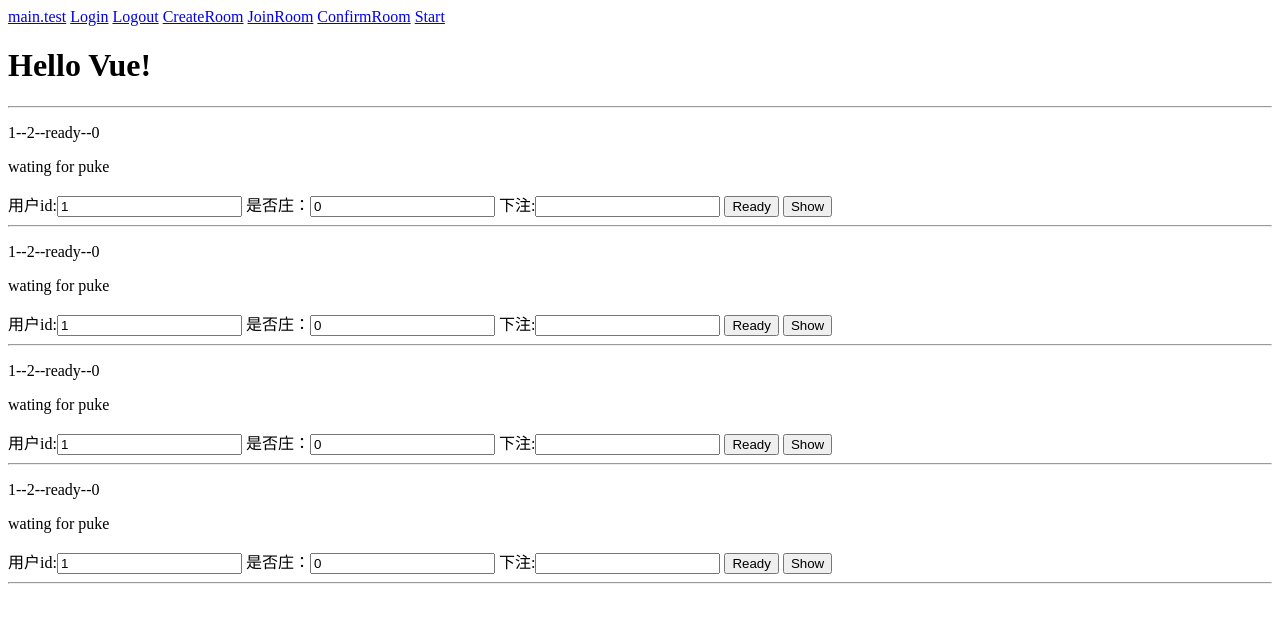
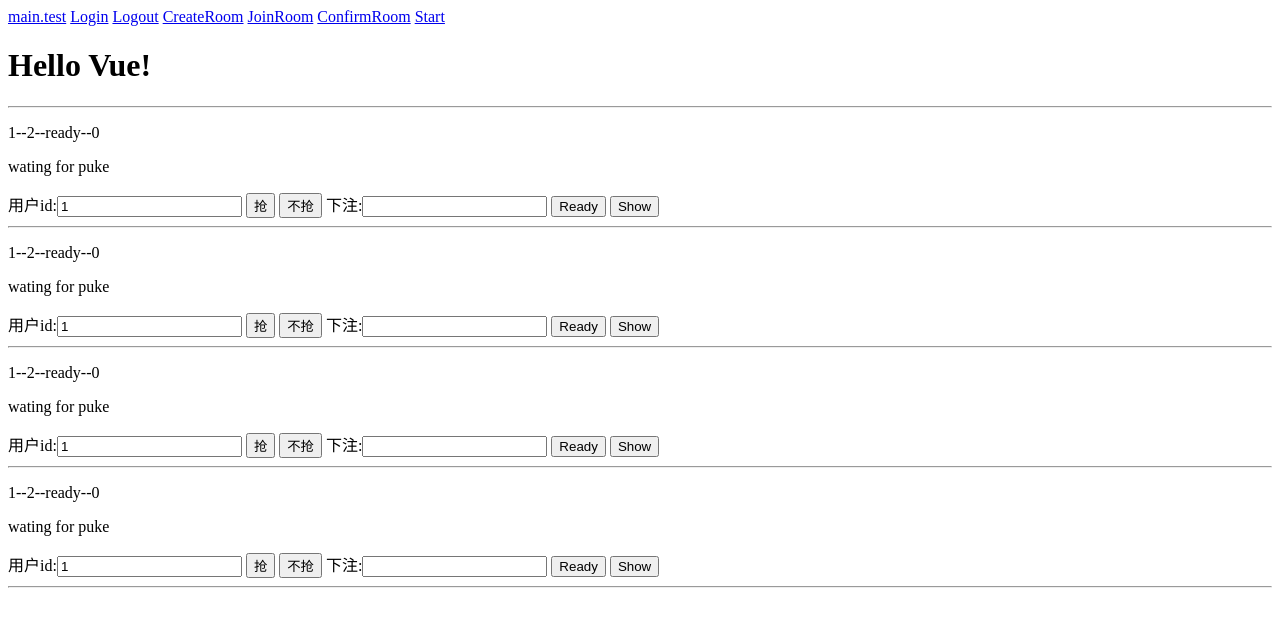
Before and after one commit to worry45678/ww-nn, a Flask app: page / in a window 1280 px wide. Shown: the top 627 px of the page. Run offline with Flask 2, Linux system fonts and the light colour scheme; some libraries are stand-ins or nearby versions.

Commit message:
qiangzhuang

```diff
--- a/app/main/views.py
+++ b/app/main/views.py
@@ -146,7 +146,7 @@ def play():
     """
     player = tblUser.query.filter_by(id=request.args.get('playerid')).first()
     room = Room.query.filter_by(id=session['room_id']).first()
-    pos = int(math.log(room.userpos(player))/math.log(2) + 1)
+    pos = int(math.log(room.userpos(player))/math.log(2) + 1) # 可能不需要，转为4*5的列表再返回更好
     pai = Paiju.query.filter_by(room_id=session['room_id']).filter_by(finish=0).first()
     paixu = json.loads(pai.paixu)[pos*5-5:pos*5]
     return jsonify(paixu,pos,calcniuniu(paixu),pai.id)
@@ -155,9 +155,20 @@ def play():
 def qiangzhuang():
     player = tblUser.query.filter_by(id=request.args.get('playerid')).first()
     room = Room.query.filter_by(id=session['room_id']).first()
-    pos = int(math.log(room.userpos(player))/math.log(2) + 1)
+    userpos = room.userpos(player)
+    # pos = int(math.log(userpos)/math.log(2) + 1)
+    pai = Paiju.query.filter_by(room_id=session['room_id']).filter_by(finish=0).first()
+    pai.ready = pai.ready | userpos
+    if pai.ready == 2**room.count()-1:#判断是否所有人都已抢庄，返回抢庄成功的
+        y = [i for i in [pai.zhuang & int(2**(i)) for i in range(5)] if i>0]
+        pai.zhuang = random.choice(y)
+        return pai.zhuang
+    elif request.args.get('qiangzhuang')=='1': #判断该玩家是否抢庄
+        pai.zhuang = pai.zhuang | userpos
 
-    pass
+    db.session.add(pai)
+    db.session.commit()
+    return 'qiangzhuang end'
 
 @main.route('/xiazhu')
 def xiazhu():
--- a/app/models.py
+++ b/app/models.py
@@ -129,7 +129,8 @@ class Paiju(db.Model):
     room_id = db.Column(db.Integer, db.ForeignKey('room.ID'))
     paixu = db.Column('paixu', db.String(700))
     createtime = db.Column(db.DateTime(), default=datetime.utcnow)
-    ready = db.Column('ready', db.Boolean, default=False)
+    ready = db.Column('ready', db.Integer, default=0)
+    zhuang = db.Column('zhuang', db.Integer, default=0)
     done = db.Column('done', db.Integer, default=0)
     finish = db.Column('finish', db.Boolean, default=False)
 
--- a/app/templates/index.html
+++ b/app/templates/index.html
@@ -15,7 +15,8 @@
         <p>[[playerid ]]--[[roomid]]--[[ status ]]--[[ mark ]]</p>
         <p>[[ puke ]]</p>
         用户id:<input type="text" v-model="playerid">
-        是否庄：<input type="text" v-model="iszhuang">
+        <button type="button" @click="qiangzhuang(1)">抢</button>
+        <button type="button" @click="qiangzhuang(0)">不抢</button>
         下注:<input type="text" v=model="xiazhu">
         <button type="button" @click="ready">Ready</button>
         <button type="button" @click="show">Show</button>
@@ -61,6 +62,10 @@ var vm = new Vue({
                     $.get('/show?playerid='+this.playerid, function(data){
                         sucess: self.status='end'
                     })
+                },
+                qiangzhuang: function(y){
+                    self=this
+                    $.get('/qiangzhuang?playerid='+this.playerid+'&qiangzhuang='+y)
                 }
             },
             delimiters: ["[[", "]]"]
```
Also changed, not shown: notebook.md (+2 -0 lines), app/test.db.
